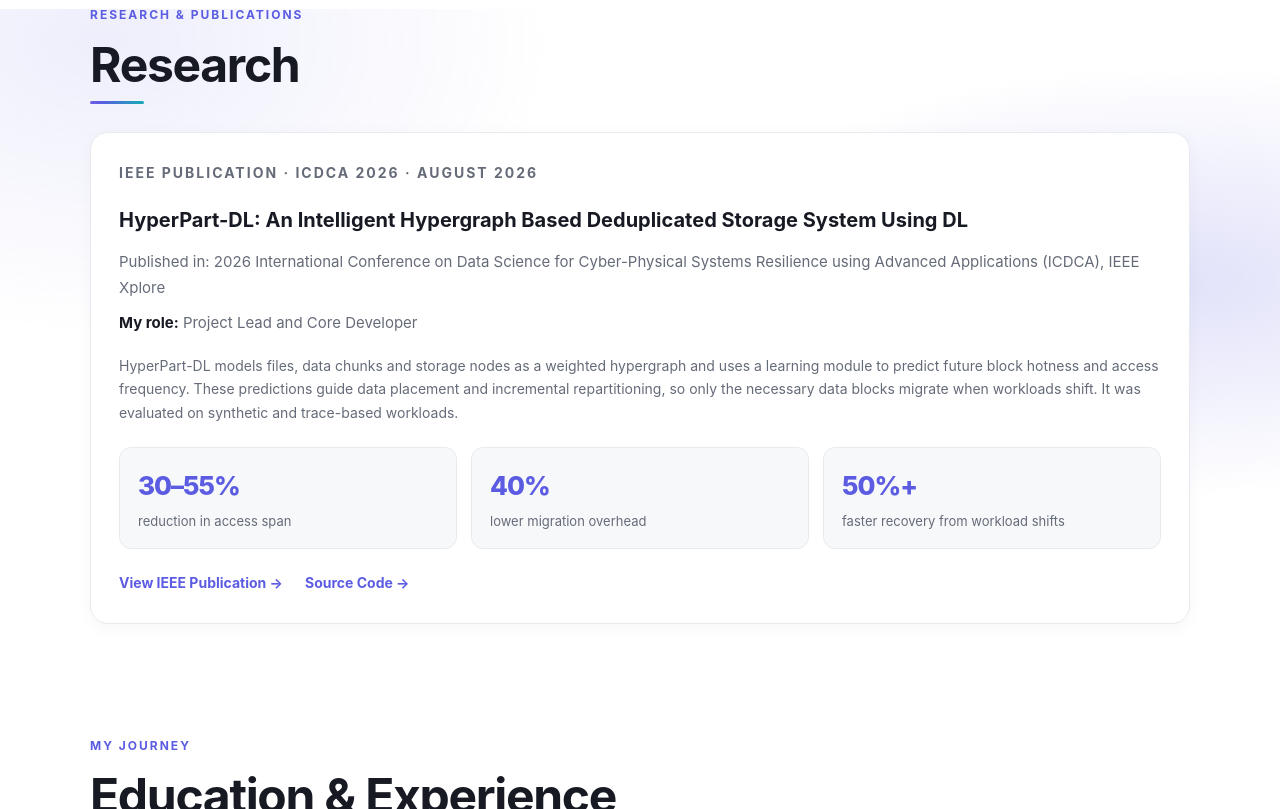
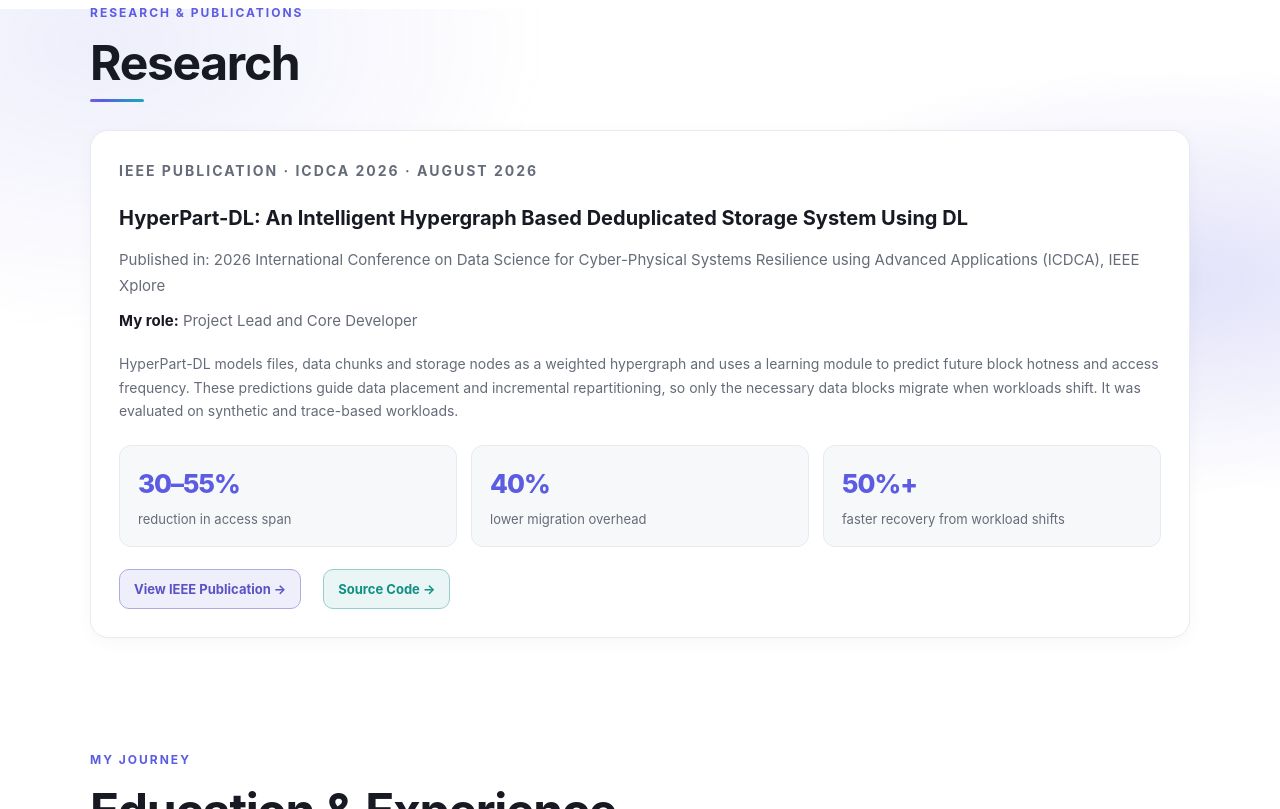
Before and after one commit to Sivasubramani-velusamy/Portfolio, a plain HTML site: page index.html in a window 1280 px wide. Shown: the part 3191-4000 px from the top of the page. Drawn offline with Linux system fonts and the light colour scheme.

Commit message:
Refine project and IEEE publication link hover styles

```diff
--- a/css/style.css
+++ b/css/style.css
@@ -2748,3 +2748,76 @@ button:focus-visible,
         transition: none !important;
     }
 }
+
+
+/* PROJECT & PUBLICATION LINKS — CRISP BUTTON HOVER (NO BLUR / NO LIFT) */
+#projects-container .project-links a,
+.research-links a {
+    display: inline-flex;
+    align-items: center;
+    justify-content: center;
+    min-height: 40px;
+    padding: 9px 14px;
+    border: 1px solid color-mix(in srgb, var(--accent) 28%, var(--border));
+    border-radius: 10px;
+    background: color-mix(in srgb, var(--accent) 7%, var(--surface));
+    color: var(--text);
+    font-size: 13px;
+    font-weight: 750;
+    line-height: 1.35;
+    text-decoration: none;
+    transform: none !important;
+    filter: none !important;
+    transition: background-color .2s ease, border-color .2s ease,
+                color .2s ease, box-shadow .2s ease;
+    -webkit-font-smoothing: antialiased;
+}
+#projects-container .project-links a:first-child {
+    border-color: #303846;
+    background: #202938;
+    color: #fff;
+}
+#projects-container .project-links a:nth-child(2),
+.research-links a:first-child {
+    border-color: color-mix(in srgb, #635bdb 45%, var(--border));
+    background: color-mix(in srgb, #635bdb 10%, var(--surface));
+    color: color-mix(in srgb, #635bdb 88%, var(--text));
+}
+#projects-container .project-links a:nth-child(3),
+.research-links a:nth-child(2) {
+    border-color: color-mix(in srgb, #0f9f91 38%, var(--border));
+    background: color-mix(in srgb, #0f9f91 9%, var(--surface));
+    color: color-mix(in srgb, #0f9f91 88%, var(--text));
+}
+#projects-container .project-links a:first-child:hover {
+    border-color: #52627a;
+    background: #35445b;
+    color: #fff;
+    box-shadow: 0 6px 16px rgba(20, 30, 50, .18);
+}
+#projects-container .project-links a:nth-child(2):hover,
+.research-links a:first-child:hover {
+    border-color: #635bdb;
+    background: #635bdb;
+    color: #fff;
+    box-shadow: 0 6px 16px rgba(99, 91, 219, .20);
+}
+#projects-container .project-links a:nth-child(3):hover,
+.research-links a:nth-child(2):hover {
+    border-color: #0f9f91;
+    background: #0f9f91;
+    color: #fff;
+    box-shadow: 0 6px 16px rgba(15, 159, 145, .18);
+}
+#projects-container .project-links a:active,
+.research-links a:active {
+    transform: none !important;
+    box-shadow: inset 0 2px 4px rgba(0,0,0,.12);
+}
+@media (hover: hover) {
+    #projects-container .project-links a:hover,
+    .research-links a:hover {
+        transform: none !important;
+        filter: none !important;
+    }
+}
```
